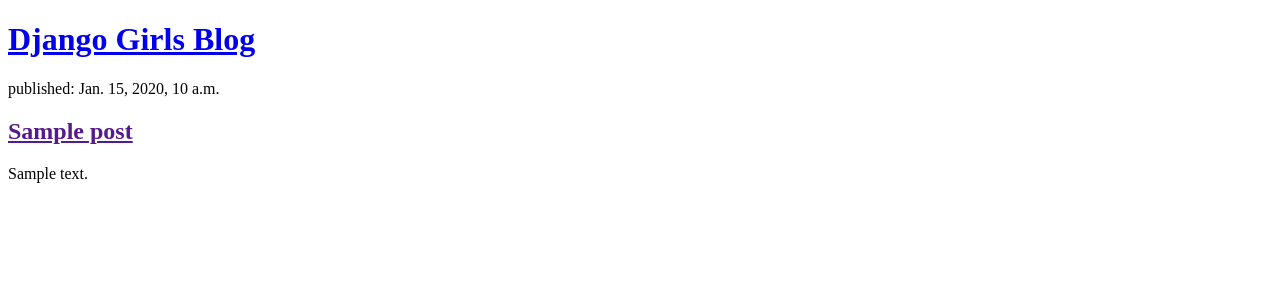
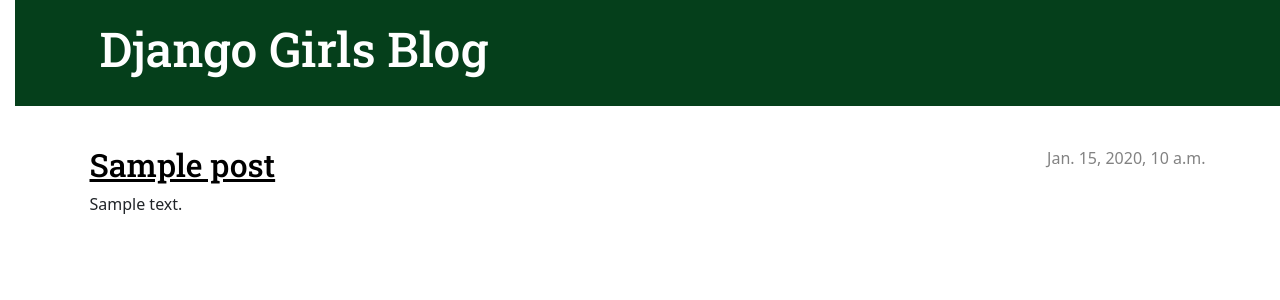
Before and after one commit to batpot/django-girls-blog, a Django app: page / in a window 1280 px wide. Shown: the top 300 px of the page. Run offline with Django 5.2, Linux system fonts and the light colour scheme; tables that the repository leaves empty hold one stand-in row (values such as "Sample post").

Commit message:
addes css

```diff
--- /dev/null
+++ b/blog/static/css/blog.css
@@ -0,0 +1,80 @@
+h1 a, h2 a {
+    color: #053f1b;
+    font-family: "Roboto Slab", serif;
+    font-style: normal;
+}
+
+body {
+    padding-left: 15px;
+}
+
+.page-header {
+    background-color: #053f1b;
+    margin-top: 0;
+    margin-bottom: 40px;
+    padding: 20px 20px 20px 40px;
+}
+
+.page-header h1,
+.page-header h1 a,
+.page-header h1 a:visited,
+.page-header h1 a:active {
+    color: #ffffff;
+    font-size: 36pt;
+    text-decoration: none;
+}
+
+h1,
+h2,
+h3,
+h4 {
+    font-family: "Roboto Slab", serif;
+}
+
+.date {
+    color: #828282;
+}
+
+.save {
+    float: right;
+}
+
+.post-form textarea,
+.post-form input {
+    width: 100%;
+}
+
+.top-menu,
+.top-menu:hover,
+.top-menu:visited {
+    color: #ffffff;
+    float: right;
+    font-size: 26pt;
+    margin-right: 20px;
+}
+
+.post {
+    margin-bottom: 70px;
+}
+
+.post h2 a,
+.post h2 a:visited {
+    color: #000000;
+}
+
+.post > .date,
+.post > .actions {
+    float: right;
+}
+
+.btn-secondary,
+.btn-secondary:visited {
+    color: #053f1b;
+    background: none;
+    border-color: #053f1b;
+}
+
+.btn-secondary:hover {
+    color: #FFFFFF;
+    background-color: #053f1b;
+}
--- a/blog/templates/blog/post_list.html
+++ b/blog/templates/blog/post_list.html
@@ -1,19 +1,39 @@
+{% load static %}
 <!DOCTYPE html>
 <html>
     <head>
         <title>Django Girls blog</title>
+        <link href="https://cdn.jsdelivr.net/npm/bootstrap@5.3.3/dist/css/bootstrap.min.css" rel="stylesheet"
+            integrity="sha384-QWTKZyjpPEjISv5WaRU9OFeRpok6YctnYmDr5pNlyT2bRjXh0JMhjY6hW+ALEwIH" crossorigin="anonymous">
+        <link rel="preconnect" href="https://fonts.googleapis.com">
+        <link rel="preconnect" href="https://fonts.gstatic.com" crossorigin>
+        <link href="https://fonts.googleapis.com/css2?family=Roboto+Slab:wght@100..900&display=swap" rel="stylesheet">
+        <link rel="stylesheet" href="{% static 'css/blog.css' %}">
+
     </head>
     <body>
-        <header>
+        <header class="page-header">
+            <div class="container">
                 <h1><a href="/">Django Girls Blog</a></h1>
+            </div>
         </header>
 
+
+        <main class="container">
+            <div class="row">
+                <div class="col">
                     {% for post in posts %}
-            <article>
-                <time>published: {{ post.published_date }}</time>
+                        <article class="post">
+                            <time class="date">
+                                {{ post.published_date }}
+                            </time>
                             <h2><a href="">{{ post.title }}</a></h2>
                             <p>{{ post.text|linebreaksbr }}</p>
                         </article>
                     {% endfor %}
+                </div>
+            </div>
+        </main>
+
     </body>
 </html>
--- a/mysite/settings.py
+++ b/mysite/settings.py
@@ -9,7 +9,7 @@
 For the full list of settings and their values, see
 https://docs.djangoproject.com/en/5.1/ref/settings/
 """
-
+import os
 from pathlib import Path
 
 # Build paths inside the project like this: BASE_DIR / 'subdir'.
```
Lines whose indentation alone changed are shown as unchanged.
